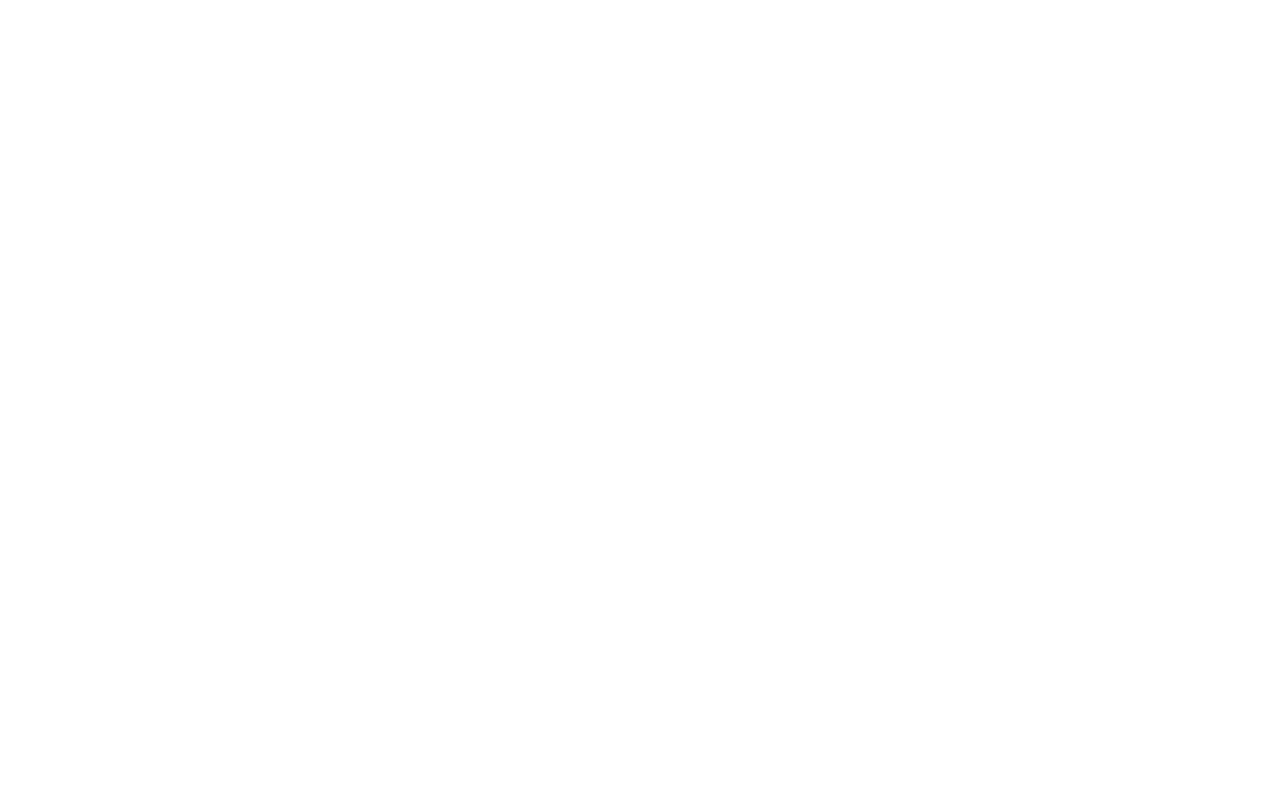
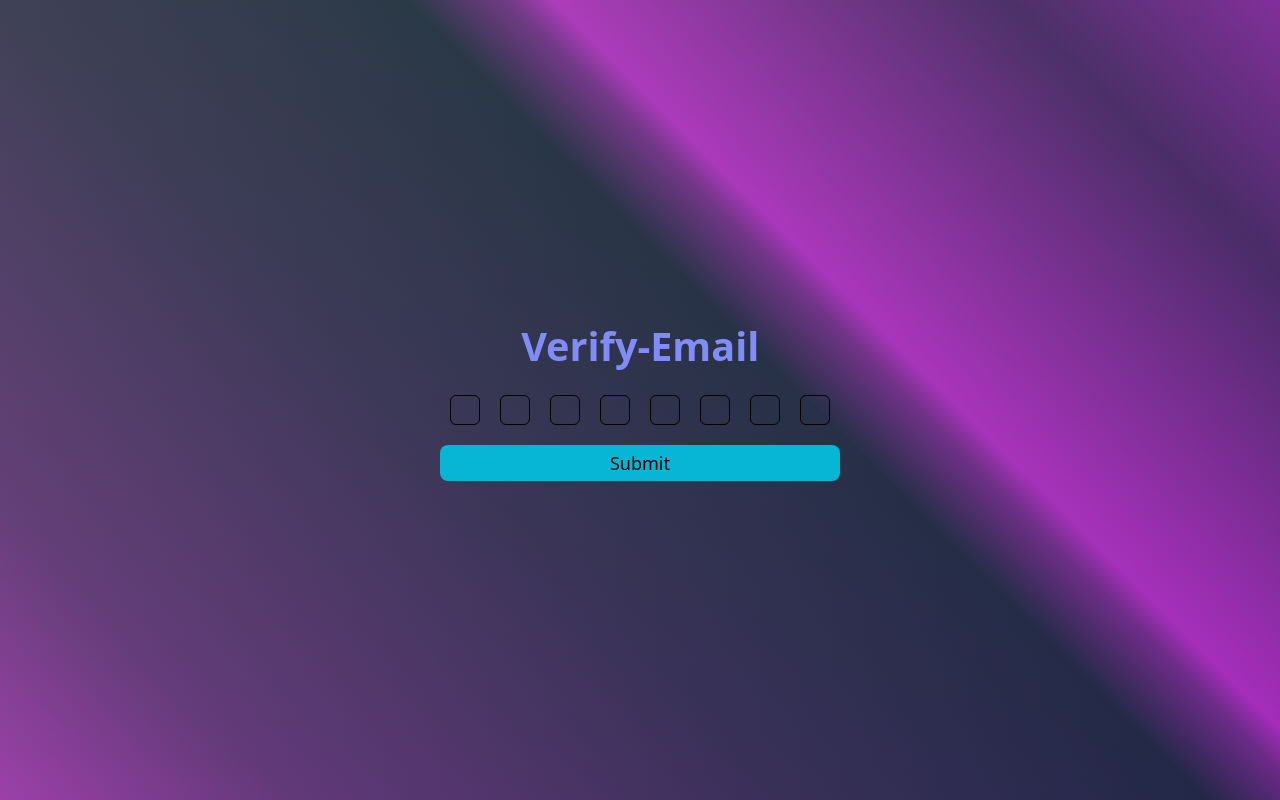
Before and after one commit to aliSajadi001/Advanced-auth, a React (Vite) app: page /verify-email in a window 1280 px wide. Before the commit this address had no page. Built offline with nearby package versions, Linux system fonts and the light colour scheme.

Commit message:
Complete the verify-email page

```diff
--- a/src/App.jsx
+++ b/src/App.jsx
@@ -3,13 +3,15 @@
 import { lazy, Suspense } from 'react';
 import Loading from './component/Loading';
 let Register = lazy(() => import('./pages/Register'));
+let VerifyEmail = lazy(() => import('./pages/VerifyEnail'));
 function App() {
   return (
     <div>
-      <Suspense fallback={<Loading/>}>
+      <Suspense fallback={<Loading />}>
         <BrowserRouter>
           <Routes>
             <Route path="/register" element={<Register />} />
+            <Route path="/verify-email" element={<VerifyEmail />} />
           </Routes>
         </BrowserRouter>
         <Toaster />
--- /dev/null
+++ b/src/pages/VerifyEnail.jsx
@@ -0,0 +1,90 @@
+import { useState } from 'react';
+import Axios from '../axios/Axios';
+import toast from 'react-hot-toast';
+import { useNavigate } from 'react-router-dom';
+function VerifyEmail() {
+  let navigate = useNavigate();
+
+  let [codeInput, setCode] = useState(new Array(8).fill(''));
+  let [loading, setLoading] = useState(false);
+  let [err, setErr] = useState({});
+
+  let handleChange = (e, i) => {
+    if (isNaN(e.target.value)) return false;
+
+    setCode([
+      ...codeInput.map((data, index) => (index === i ? e.target.value : data)),
+    ]);
+    if (e.target.value && e.target.nextSibling) {
+      e.target.nextSibling.focus();
+    } else if (e.target.previousSibling) {
+      e.target.previousSibling.focus();
+    }
+  };
+
+  let handleSubmit = async (e) => {
+    e.preventDefault();
+    let code = codeInput.join('');
+    let errors = {};
+    if (code.length < 8) {
+      errors.code = 'The code must be 8 digits';
+    }
+    setErr(errors);
+    console.log(Object.keys(errors).length);
+    if (Object.keys(errors).length === 0) {
+      try {
+        setLoading(true);
+        let { data } = await Axios.post('auth/verify-email', {
+          code,
+        });
+        if (data.success) {
+          toast.success(data.message);
+          navigate('/');
+        } else {
+          toast.error(data.message);
+        }
+        setLoading(false);
+      } catch (error) {
+        setLoading(false);
+
+        console.log(error);
+      }
+    }
+  };
+  return (
+    <form
+      onSubmit={handleSubmit}
+      className="w-full h-screen flex flex-col items-center justify-center register gap-5">
+      <p className="md:text-4xl text-xl text-indigo-400 break-all p-2 font-semibold scale-110 ">
+        Verify-Email
+      </p>
+      <div className="flex items-center justify-center flex-col">
+        <div className="flex items-center justify-center sm:gap-5 gap-1 ">
+          {codeInput.map((data, index) => {
+            return (
+              <input
+                type="text"
+                value={data}
+                onChange={(e) => handleChange(e, index)}
+                className="sm:w-[30px] sm:h-[30px] bg-transparent border border-black w-[20px]  h-[20px] rounded-md outline-none text-center focus:ring-blue-600 focus:ring-2 focus:border-none duration-200 transition-all"
+                maxLength={1}
+                key={index}
+              />
+            );
+          })}
+        </div>
+        <p className="text-sm text-red-800 font-medium">
+          {err.code && err.code}
+        </p>
+      </div>
+
+      <button
+        disabled={loading}
+        className="w-[80%] disabled:cursor-not-allowed sm:w-[400px] py-1 bg-cyan-500 hover:bg-cyan-700 rounded-lg font-medium text-lg">
+        Submit
+      </button>
+    </form>
+  );
+}
+
+export default VerifyEmail;
```
